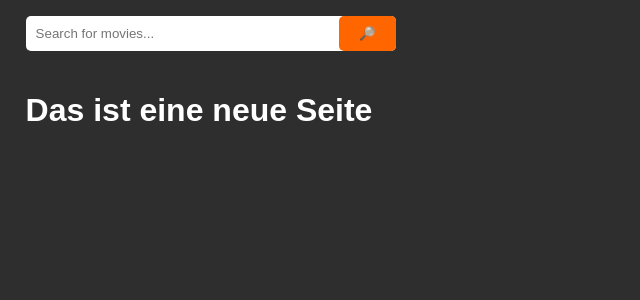
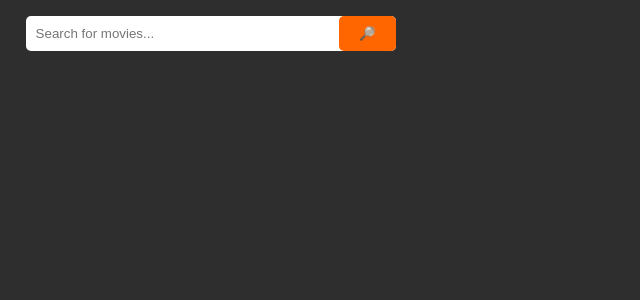
Before and after one commit to DamjanStojanovic/ws3c-Movie, a React (Create React App) app in the folder my-app/: page /new-page in a window 1280 px wide. Shown: the top 300 px of the page, without its empty margins (0-640 px from the left). Built offline with nearby package versions, Linux system fonts and the light colour scheme.

Commit message:
removed duplicates

```diff
--- a/my-app/src/App.js
+++ b/my-app/src/App.js
@@ -58,10 +58,6 @@ function AppContent() {
                       ))}
                   </div>
               </section>
-              <Routes>
-                  <Route path="/new-page" element={<NewPage/>}/>
-                  <Route path="/movie/:id" element={<MovieDetail/>}/>
-              </Routes>
           </div>
       )
   );
```
